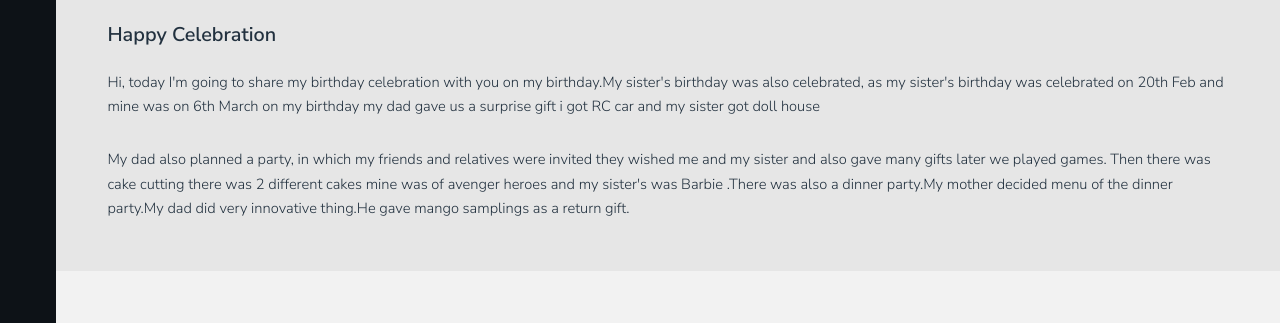
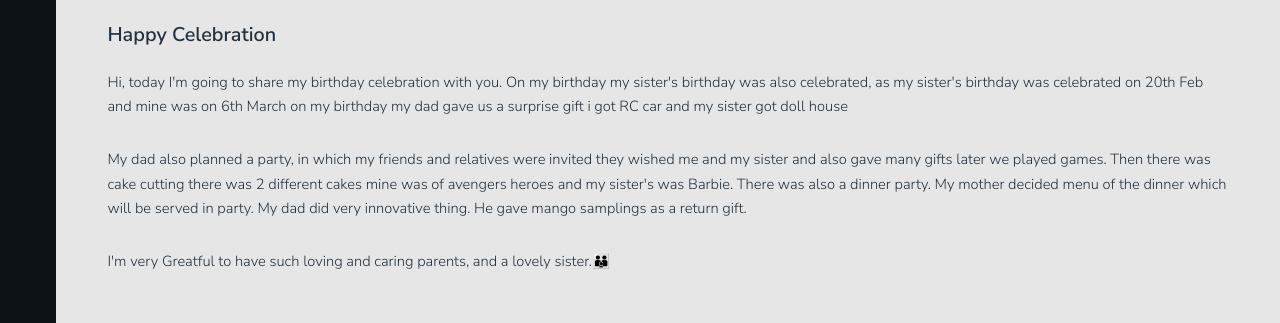
Before and after one commit to KOTF-XO/SurpriseWebsite, a plain HTML site: page index.html in a window 1280 px wide. Shown: the part 1350-1673 px from the top of the page. Drawn offline with Linux system fonts and the light colour scheme.

Commit message:
Update index.html

```diff
--- a/index.html
+++ b/index.html
@@ -77,11 +77,12 @@
 							<!-- Social -->
 								<div class="social column">
 									<h3> Happy Celebration </h3>
-									<p>Hi, today I'm going to share my birthday celebration with you on my birthday.My sister's birthday was also celebrated, as my sister's birthday was celebrated on 20th Feb and mine was on 6th March on my birthday my dad gave us a surprise gift i got RC car and my sister got doll house </p>
+									<p>Hi, today I'm going to share my birthday celebration with you. On my birthday my sister's birthday was also celebrated, as my sister's birthday was celebrated on 20th Feb and mine was on 6th March on my birthday my dad gave us a surprise gift i got RC car and my sister got doll house </p>
 									<p>
-										My dad also planned a party, in which my friends and relatives were invited they wished me and my sister and also gave many gifts later we played games. Then there was cake cutting there was 2 different cakes mine was of avenger heroes and my sister's was Barbie .There was also a dinner party.My mother decided menu of the dinner party.My dad did very innovative thing.He gave mango samplings as a return gift.
+										My dad also planned a party, in which my friends and relatives were invited they wished me and my sister and also gave many gifts later we played games. Then there was cake cutting there was 2 different cakes mine was of avengers heroes and my sister's was Barbie. There was also a dinner party. My mother decided menu of the dinner which will be served in party. My dad did very innovative thing. He gave mango samplings as a return gift.
 									</p>
 
+									<p>I'm very Greatful to have such loving and caring parents, and a lovely sister.&#128106; </p>
 								</div>
 						</section>
 
```
